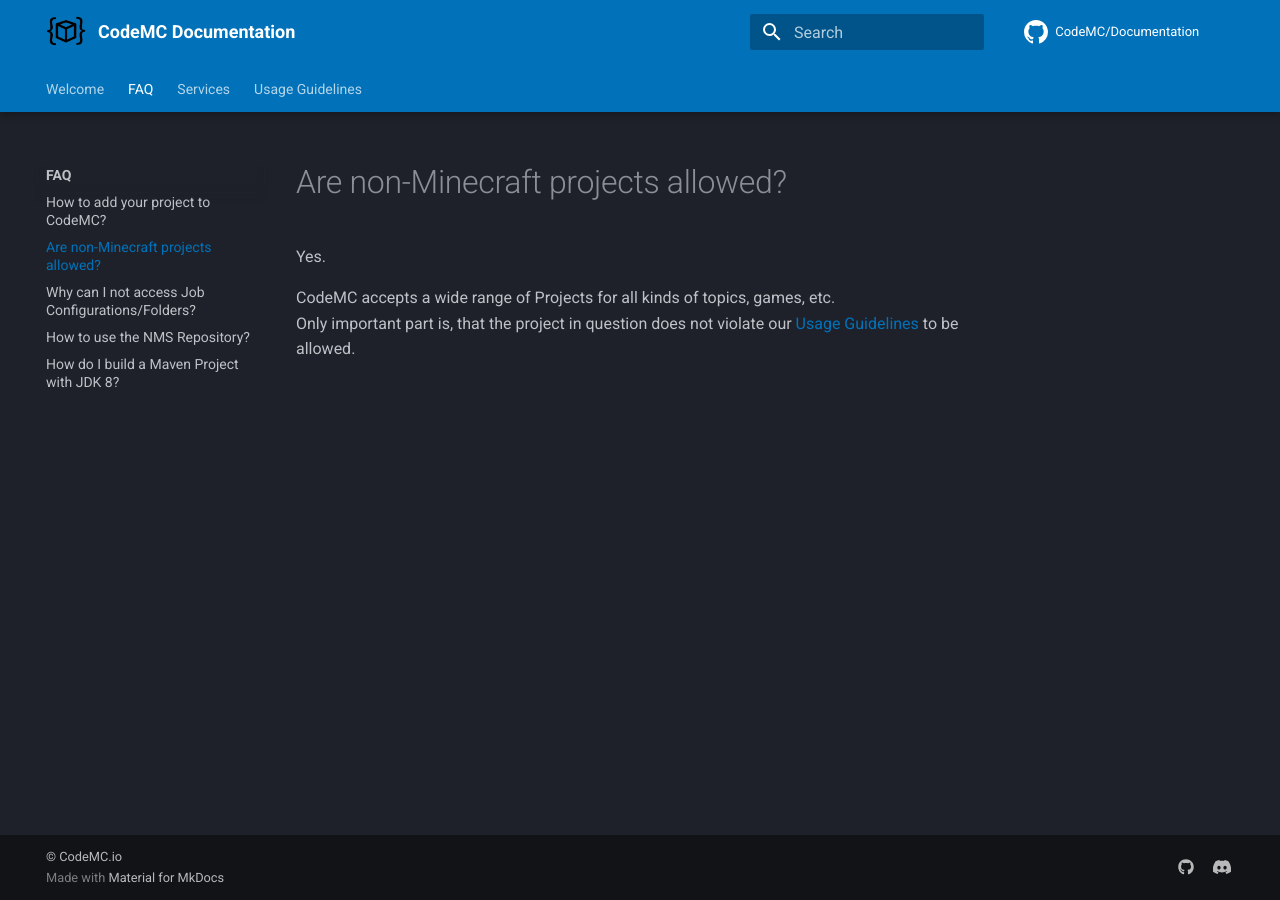
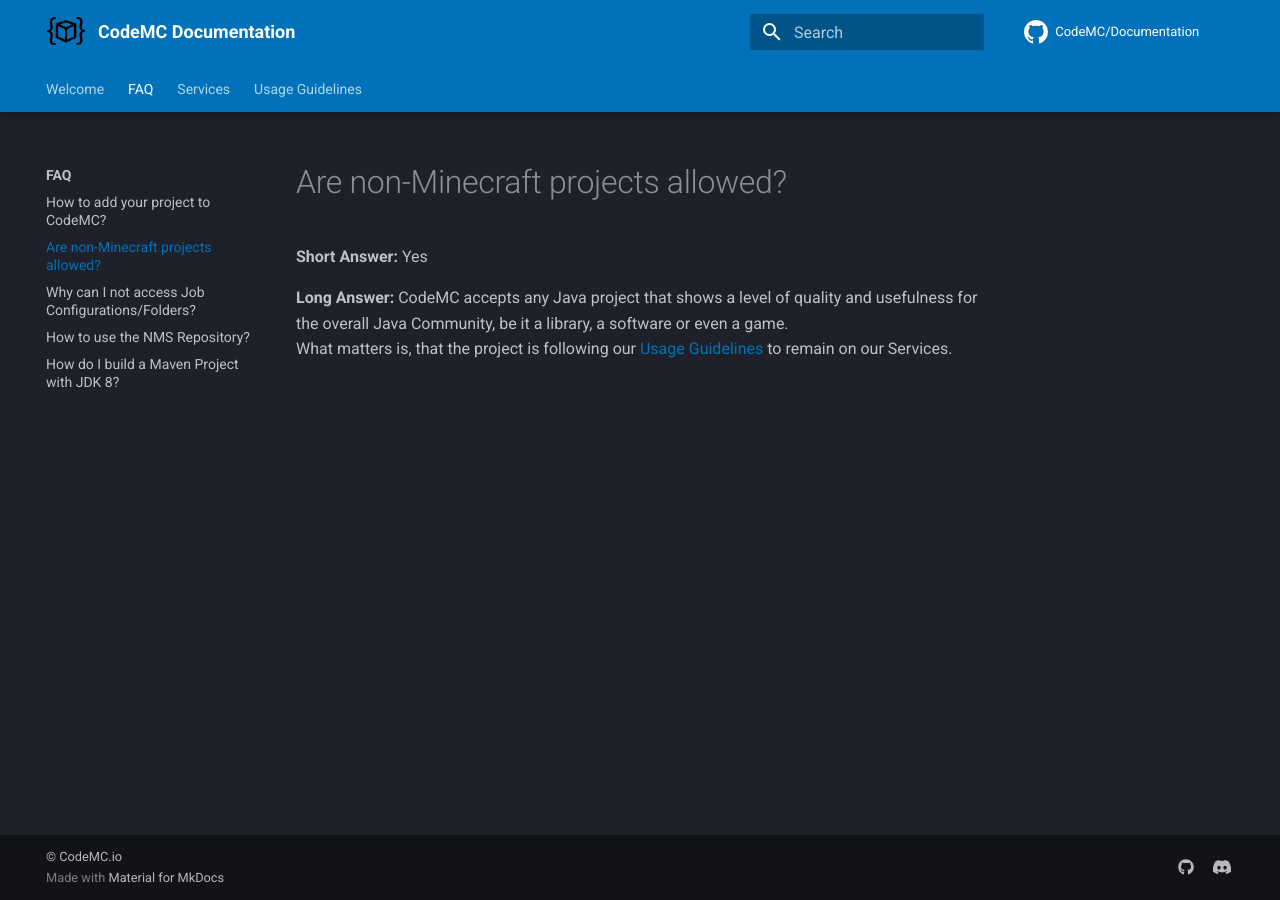
Before and after one commit to CodeMC/Documentation, an MkDocs documentation site: the page built from docs/faq/non-mc-projects.md, in a window 1280 px wide. Built offline with MkDocs 1.6.1 and Material for MkDocs 9.7.7, drawn with Linux system fonts in a browser that asks for light colours; comment, search, counter and statistics services are not loaded.

Commit message:
Clarify about possible projects

```diff
--- a/docs/faq/non-mc-projects.md
+++ b/docs/faq/non-mc-projects.md
@@ -1,6 +1,6 @@
 # Are non-Minecraft projects allowed?
 
-Yes.
+**Short Answer:** Yes
 
-CodeMC accepts a wide range of Projects for all kinds of topics, games, etc.
-Only important part is, that the project in question does not violate our [Usage Guidelines](../usage-guidelines.md) to be allowed.
+**Long Answer:** CodeMC accepts any Java project that shows a level of quality and usefulness for the overall Java Community, be it a library, a software or even a game.
+What matters is, that the project is following our [Usage Guidelines](../usage-guidelines.md) to remain on our Services.
```
